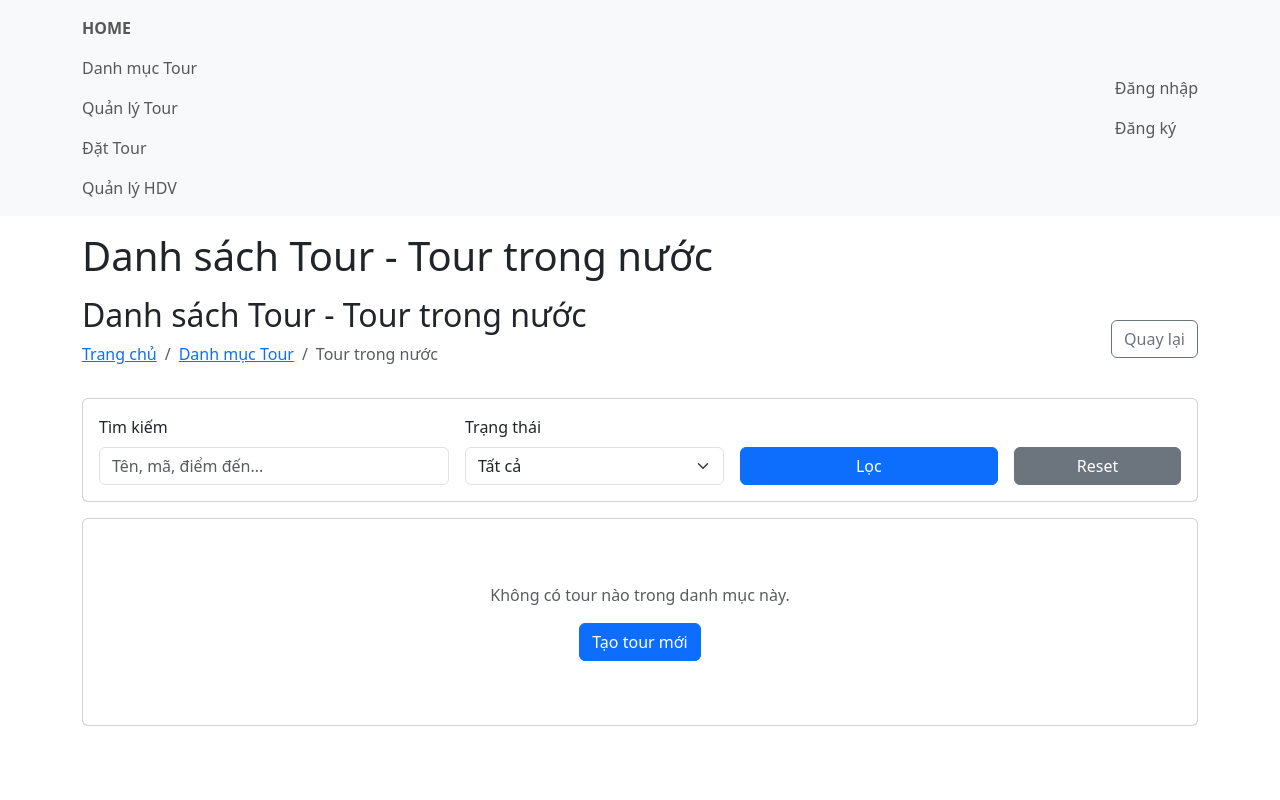
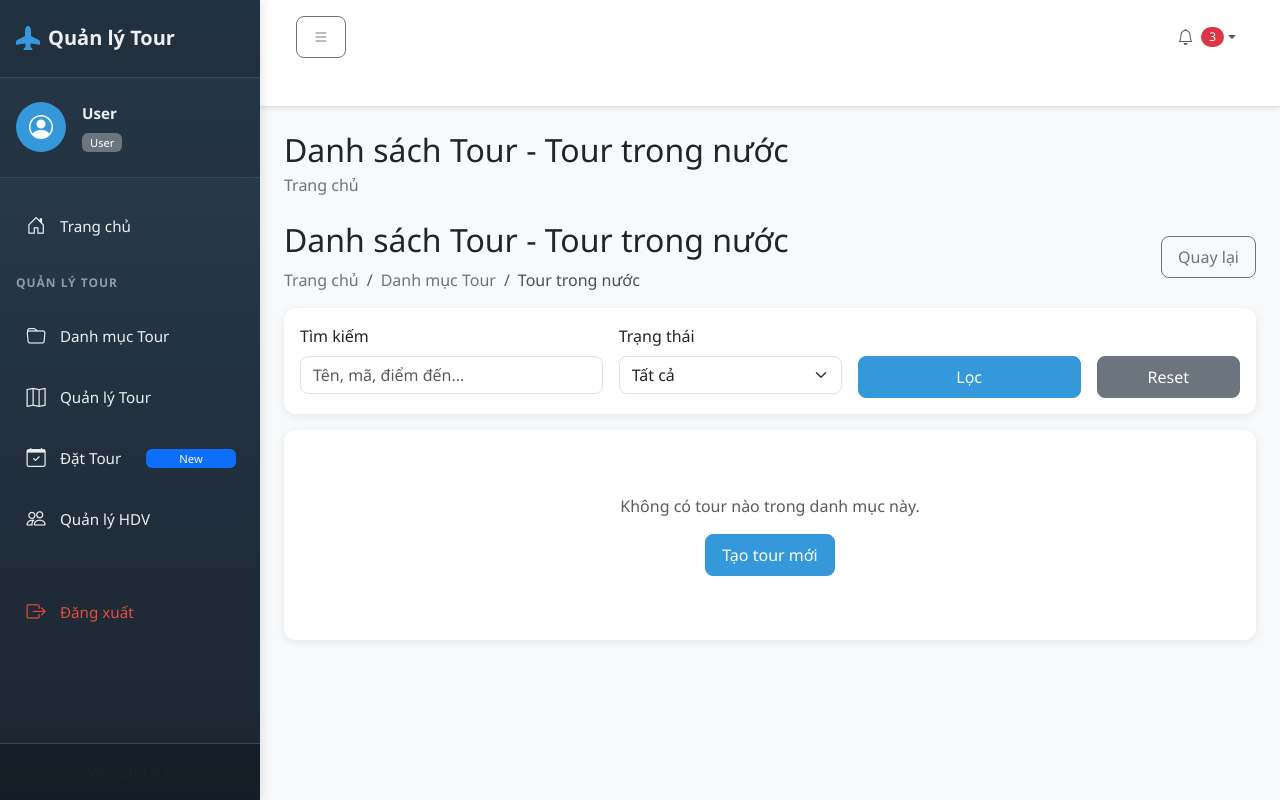
Before and after one commit to century4u/duan1-nhom5, a PHP site: page /duan1-nhom5/?action=tour-categories/view-tours&category=domestic in a window 1280 px wide. Run offline with PHP 8.4, Linux system fonts and the light colour scheme; data that the repository does not hold is empty.

Commit message:
feat: Tạo layout admin với sidebar đẹp và responsive

```diff
--- /dev/null
+++ b/duan1-nhom5/assets/css/admin.css
@@ -0,0 +1,441 @@
+/* ============================================
+   Admin Sidebar Styles
+   ============================================ */
+
+:root {
+    --sidebar-width: 260px;
+    --sidebar-collapsed-width: 70px;
+    --sidebar-bg: #2c3e50;
+    --sidebar-hover: #34495e;
+    --sidebar-active: #3498db;
+    --sidebar-text: #ecf0f1;
+    --sidebar-divider: #34495e;
+    --content-bg: #f8f9fa;
+    --transition: all 0.3s ease;
+}
+
+* {
+    margin: 0;
+    padding: 0;
+    box-sizing: border-box;
+}
+
+body {
+    font-family: 'Segoe UI', Tahoma, Geneva, Verdana, sans-serif;
+    background-color: var(--content-bg);
+    overflow-x: hidden;
+}
+
+.wrapper {
+    display: flex;
+    width: 100%;
+    min-height: 100vh;
+}
+
+/* ============================================
+   Sidebar Styles
+   ============================================ */
+
+.sidebar {
+    width: var(--sidebar-width);
+    background: linear-gradient(180deg, var(--sidebar-bg) 0%, #1a252f 100%);
+    color: var(--sidebar-text);
+    position: fixed;
+    height: 100vh;
+    left: 0;
+    top: 0;
+    z-index: 1000;
+    transition: var(--transition);
+    overflow-y: auto;
+    overflow-x: hidden;
+    box-shadow: 2px 0 10px rgba(0, 0, 0, 0.1);
+}
+
+.sidebar::-webkit-scrollbar {
+    width: 6px;
+}
+
+.sidebar::-webkit-scrollbar-track {
+    background: rgba(255, 255, 255, 0.1);
+}
+
+.sidebar::-webkit-scrollbar-thumb {
+    background: rgba(255, 255, 255, 0.3);
+    border-radius: 3px;
+}
+
+.sidebar::-webkit-scrollbar-thumb:hover {
+    background: rgba(255, 255, 255, 0.5);
+}
+
+/* Sidebar Header */
+.sidebar-header {
+    padding: 1.5rem 1rem;
+    background: rgba(0, 0, 0, 0.2);
+    display: flex;
+    justify-content: space-between;
+    align-items: center;
+    border-bottom: 1px solid var(--sidebar-divider);
+}
+
+.sidebar-header h3 {
+    color: var(--sidebar-text);
+    font-size: 1.25rem;
+    font-weight: 600;
+    display: flex;
+    align-items: center;
+    gap: 0.5rem;
+}
+
+.sidebar-header h3 i {
+    font-size: 1.5rem;
+    color: var(--sidebar-active);
+}
+
+.sidebar-title {
+    white-space: nowrap;
+}
+
+/* Sidebar User Info */
+.sidebar-user {
+    padding: 1.5rem 1rem;
+    border-bottom: 1px solid var(--sidebar-divider);
+    background: rgba(0, 0, 0, 0.1);
+}
+
+.user-info {
+    display: flex;
+    align-items: center;
+    gap: 1rem;
+}
+
+.user-avatar {
+    width: 50px;
+    height: 50px;
+    border-radius: 50%;
+    background: var(--sidebar-active);
+    display: flex;
+    align-items: center;
+    justify-content: center;
+    font-size: 1.5rem;
+    color: white;
+    flex-shrink: 0;
+}
+
+.user-details {
+    flex: 1;
+    min-width: 0;
+}
+
+.user-name {
+    font-weight: 600;
+    font-size: 0.95rem;
+    color: var(--sidebar-text);
+    white-space: nowrap;
+    overflow: hidden;
+    text-overflow: ellipsis;
+}
+
+.user-role {
+    margin-top: 0.25rem;
+}
+
+.user-role .badge {
+    font-size: 0.7rem;
+    padding: 0.25rem 0.5rem;
+}
+
+/* Sidebar Menu */
+.sidebar-menu {
+    list-style: none;
+    padding: 1rem 0;
+    margin: 0;
+}
+
+.menu-divider {
+    padding: 0.75rem 1rem;
+    font-size: 0.75rem;
+    text-transform: uppercase;
+    letter-spacing: 1px;
+    color: rgba(255, 255, 255, 0.5);
+    font-weight: 600;
+    margin-top: 0.5rem;
+}
+
+.menu-divider:first-child {
+    margin-top: 0;
+}
+
+.menu-item {
+    margin: 0.25rem 0;
+}
+
+.menu-link {
+    display: flex;
+    align-items: center;
+    padding: 0.875rem 1.5rem;
+    color: var(--sidebar-text);
+    text-decoration: none;
+    transition: var(--transition);
+    position: relative;
+    gap: 0.75rem;
+    font-size: 0.95rem;
+}
+
+.menu-link:hover {
+    background: var(--sidebar-hover);
+    color: white;
+    padding-left: 2rem;
+}
+
+.menu-link.active {
+    background: var(--sidebar-active);
+    color: white;
+    font-weight: 600;
+}
+
+.menu-link.active::before {
+    content: '';
+    position: absolute;
+    left: 0;
+    top: 0;
+    bottom: 0;
+    width: 4px;
+    background: white;
+}
+
+.menu-link i {
+    font-size: 1.2rem;
+    width: 24px;
+    text-align: center;
+    flex-shrink: 0;
+}
+
+.menu-link span {
+    flex: 1;
+    white-space: nowrap;
+}
+
+.menu-link .badge {
+    margin-left: auto;
+    font-size: 0.7rem;
+    padding: 0.25rem 0.5rem;
+}
+
+.menu-link.text-danger {
+    color: #e74c3c !important;
+}
+
+.menu-link.text-danger:hover {
+    background: rgba(231, 76, 60, 0.2);
+    color: #e74c3c !important;
+}
+
+/* Sidebar Footer */
+.sidebar-footer {
+    padding: 1rem;
+    text-align: center;
+    border-top: 1px solid var(--sidebar-divider);
+    position: absolute;
+    bottom: 0;
+    left: 0;
+    right: 0;
+    background: rgba(0, 0, 0, 0.2);
+}
+
+/* ============================================
+   Content Area
+   ============================================ */
+
+.content {
+    margin-left: var(--sidebar-width);
+    width: calc(100% - var(--sidebar-width));
+    min-height: 100vh;
+    transition: var(--transition);
+    background: var(--content-bg);
+}
+
+.content.active {
+    margin-left: 0;
+    width: 100%;
+}
+
+/* Top Navbar */
+.content .navbar {
+    padding: 1rem 1.5rem;
+    border-bottom: 1px solid #dee2e6;
+}
+
+.content .navbar .btn {
+    border-radius: 8px;
+    padding: 0.5rem 1rem;
+}
+
+/* ============================================
+   Responsive Design
+   ============================================ */
+
+@media (max-width: 768px) {
+    .sidebar {
+        transform: translateX(-100%);
+        box-shadow: none;
+    }
+
+    .sidebar.active {
+        transform: translateX(0);
+        box-shadow: 2px 0 10px rgba(0, 0, 0, 0.3);
+    }
+
+    .content {
+        margin-left: 0;
+        width: 100%;
+    }
+
+    .content.active {
+        margin-left: 0;
+    }
+
+    .sidebar-header {
+        position: relative;
+    }
+
+    #sidebarCollapse {
+        display: block !important;
+    }
+}
+
+@media (min-width: 769px) {
+    #sidebarCollapse {
+        display: none !important;
+    }
+}
+
+/* ============================================
+   Page Content Styles
+   ============================================ */
+
+.container-fluid {
+    padding-bottom: 2rem;
+}
+
+.breadcrumb {
+    background: transparent;
+    padding: 0;
+    margin: 0;
+}
+
+.breadcrumb-item a {
+    color: #6c757d;
+    text-decoration: none;
+}
+
+.breadcrumb-item a:hover {
+    color: var(--sidebar-active);
+}
+
+.breadcrumb-item.active {
+    color: #495057;
+}
+
+/* Card Enhancements */
+.card {
+    border: none;
+    border-radius: 12px;
+    box-shadow: 0 2px 8px rgba(0, 0, 0, 0.08);
+    transition: var(--transition);
+    margin-bottom: 1.5rem;
+}
+
+.card:hover {
+    box-shadow: 0 4px 12px rgba(0, 0, 0, 0.12);
+}
+
+.card-header {
+    border-radius: 12px 12px 0 0 !important;
+    border-bottom: 1px solid #dee2e6;
+    font-weight: 600;
+}
+
+/* Button Enhancements */
+.btn {
+    border-radius: 8px;
+    padding: 0.5rem 1rem;
+    font-weight: 500;
+    transition: var(--transition);
+}
+
+.btn-primary {
+    background: var(--sidebar-active);
+    border-color: var(--sidebar-active);
+}
+
+.btn-primary:hover {
+    background: #2980b9;
+    border-color: #2980b9;
+    transform: translateY(-1px);
+    box-shadow: 0 4px 8px rgba(52, 152, 219, 0.3);
+}
+
+/* Table Enhancements */
+.table {
+    border-radius: 8px;
+    overflow: hidden;
+}
+
+.table thead {
+    background: var(--sidebar-bg);
+    color: white;
+}
+
+.table tbody tr {
+    transition: var(--transition);
+}
+
+.table tbody tr:hover {
+    background: #f8f9fa;
+    transform: scale(1.01);
+}
+
+/* Alert Enhancements */
+.alert {
+    border-radius: 8px;
+    border: none;
+    box-shadow: 0 2px 8px rgba(0, 0, 0, 0.08);
+}
+
+/* Form Enhancements */
+.form-control,
+.form-select {
+    border-radius: 8px;
+    border: 1px solid #dee2e6;
+    transition: var(--transition);
+}
+
+.form-control:focus,
+.form-select:focus {
+    border-color: var(--sidebar-active);
+    box-shadow: 0 0 0 0.2rem rgba(52, 152, 219, 0.25);
+}
+
+/* Badge Enhancements */
+.badge {
+    padding: 0.35em 0.65em;
+    border-radius: 6px;
+    font-weight: 500;
+}
+
+/* Animation */
+@keyframes fadeIn {
+    from {
+        opacity: 0;
+        transform: translateY(10px);
+    }
+    to {
+        opacity: 1;
+        transform: translateY(0);
+    }
+}
+
+.container-fluid > * {
+    animation: fadeIn 0.3s ease;
+}
--- a/duan1-nhom5/configs/env.php
+++ b/duan1-nhom5/configs/env.php
@@ -7,6 +7,7 @@ define('PATH_ROOT',         __DIR__ . '/../');
 define('PATH_VIEW',         PATH_ROOT . 'views/');
 
 define('PATH_VIEW_MAIN',    PATH_ROOT . 'views/main.php');
+define('PATH_VIEW_ADMIN',   PATH_ROOT . 'views/admin/main.php');
 
 define('BASE_ASSETS_UPLOADS',   BASE_URL . 'assets/uploads/');
 
--- a/duan1-nhom5/controllers/BookingController.php
+++ b/duan1-nhom5/controllers/BookingController.php
@@ -42,7 +42,7 @@ class BookingController
 
         $title = 'Quản lý Đặt Tour';
         $view = 'booking/index';
-        require_once PATH_VIEW_MAIN;
+        require_once PATH_VIEW_ADMIN;
     }
 
     /**
@@ -75,7 +75,7 @@ class BookingController
 
         $title = 'Đặt Tour Mới';
         $view = 'booking/create';
-        require_once PATH_VIEW_MAIN;
+        require_once PATH_VIEW_ADMIN;
     }
 
     /**
@@ -198,7 +198,7 @@ class BookingController
 
         $title = 'Chi tiết Đặt Tour #' . $booking['id'];
         $view = 'booking/show';
-        require_once PATH_VIEW_MAIN;
+        require_once PATH_VIEW_ADMIN;
     }
 
     /**
--- a/duan1-nhom5/controllers/TourCategoryController.php
+++ b/duan1-nhom5/controllers/TourCategoryController.php
@@ -28,7 +28,7 @@ class TourCategoryController
 
         $title = 'Quản lý Danh mục Tour';
         $view = 'tour-category/index';
-        require_once PATH_VIEW_MAIN;
+        require_once PATH_VIEW_ADMIN;
     }
 
     /**
@@ -75,6 +75,6 @@ class TourCategoryController
 
         $title = 'Danh sách Tour - ' . $categoryName;
         $view = 'tour-category/tours';
-        require_once PATH_VIEW_MAIN;
+        require_once PATH_VIEW_ADMIN;
     }
 }
--- /dev/null
+++ b/duan1-nhom5/views/admin/main.php
@@ -0,0 +1,264 @@
+<!DOCTYPE html>
+<html lang="vi">
+
+<head>
+    <meta charset="UTF-8">
+    <meta name="viewport" content="width=device-width, initial-scale=1.0">
+    <title><?= $title ?? 'Admin Panel' ?> - Quản lý Tour</title>
+
+    <!-- Bootstrap 5 CSS -->
+    <link href="https://cdn.jsdelivr.net/npm/bootstrap@5.3.3/dist/css/bootstrap.min.css" rel="stylesheet">
+
+    <!-- Bootstrap Icons -->
+    <link rel="stylesheet" href="https://cdn.jsdelivr.net/npm/bootstrap-icons@1.11.1/font/bootstrap-icons.css">
+
+    <!-- Custom Admin CSS -->
+    <link rel="stylesheet" href="<?= BASE_URL ?>assets/css/admin.css">
+</head>
+
+<body>
+    <div class="wrapper">
+        <!-- Sidebar -->
+        <nav id="sidebar" class="sidebar">
+            <div class="sidebar-header">
+                <h3 class="mb-0">
+                    <i class="bi bi-airplane-fill"></i>
+                    <span class="sidebar-title">Quản lý Tour</span>
+                </h3>
+                <button type="button" id="sidebarCollapse" class="btn btn-sm btn-outline-light d-md-none">
+                    <i class="bi bi-x-lg"></i>
+                </button>
+            </div>
+
+            <div class="sidebar-user">
+                <div class="user-info">
+                    <div class="user-avatar">
+                        <i class="bi bi-person-circle"></i>
+                    </div>
+                    <div class="user-details">
+                        <div class="user-name"><?= htmlspecialchars($_SESSION['full_name'] ?? $_SESSION['username'] ?? 'User') ?></div>
+                        <div class="user-role">
+                            <?php if (isAdmin()): ?>
+                                <span class="badge bg-danger">Admin</span>
+                            <?php else: ?>
+                                <span class="badge bg-secondary">User</span>
+                            <?php endif; ?>
+                        </div>
+                    </div>
+                </div>
+            </div>
+
+            <ul class="sidebar-menu">
+                <li class="menu-item">
+                    <a href="<?= BASE_URL ?>" class="menu-link">
+                        <i class="bi bi-house-door"></i>
+                        <span>Trang chủ</span>
+                    </a>
+                </li>
+
+                <li class="menu-divider">
+                    <span>Quản lý Tour</span>
+                </li>
+
+                <li class="menu-item">
+                    <a href="<?= BASE_URL ?>?action=tour-categories" class="menu-link <?= (isset($_GET['action']) && $_GET['action'] === 'tour-categories') ? 'active' : '' ?>">
+                        <i class="bi bi-folder"></i>
+                        <span>Danh mục Tour</span>
+                    </a>
+                </li>
+
+                <li class="menu-item">
+                    <a href="<?= BASE_URL ?>?action=tours" class="menu-link <?= (isset($_GET['action']) && strpos($_GET['action'] ?? '', 'tours') === 0) ? 'active' : '' ?>">
+                        <i class="bi bi-map"></i>
+                        <span>Quản lý Tour</span>
+                    </a>
+                </li>
+
+                <li class="menu-item">
+                    <a href="<?= BASE_URL ?>?action=bookings" class="menu-link <?= (isset($_GET['action']) && strpos($_GET['action'] ?? '', 'bookings') === 0) ? 'active' : '' ?>">
+                        <i class="bi bi-calendar-check"></i>
+                        <span>Đặt Tour</span>
+                        <span class="badge bg-primary ms-auto">New</span>
+                    </a>
+                </li>
+
+                <li class="menu-item">
+                    <a href="<?= BASE_URL ?>?action=guides" class="menu-link <?= (isset($_GET['action']) && strpos($_GET['action'] ?? '', 'guides') === 0) ? 'active' : '' ?>">
+                        <i class="bi bi-people"></i>
+                        <span>Quản lý HDV</span>
+                    </a>
+                </li>
+
+                <?php if (isAdmin()): ?>
+                <li class="menu-divider">
+                    <span>Hệ thống</span>
+                </li>
+
+                <li class="menu-item">
+                    <a href="#" class="menu-link">
+                        <i class="bi bi-person-gear"></i>
+                        <span>Quản lý User</span>
+                    </a>
+                </li>
+
+                <li class="menu-item">
+                    <a href="#" class="menu-link">
+                        <i class="bi bi-bar-chart"></i>
+                        <span>Thống kê</span>
+                    </a>
+                </li>
+                <?php endif; ?>
+
+                <li class="menu-divider"></li>
+
+                <li class="menu-item">
+                    <a href="<?= BASE_URL ?>?action=logout" class="menu-link text-danger">
+                        <i class="bi bi-box-arrow-right"></i>
+                        <span>Đăng xuất</span>
+                    </a>
+                </li>
+            </ul>
+
+            <div class="sidebar-footer">
+                <small class="text-muted">Version 1.0.0</small>
+            </div>
+        </nav>
+
+        <!-- Page Content -->
+        <div id="content" class="content">
+            <!-- Top Navbar -->
+            <nav class="navbar navbar-expand-lg navbar-light bg-white shadow-sm mb-4">
+                <div class="container-fluid">
+                    <button type="button" id="sidebarToggle" class="btn btn-outline-secondary">
+                        <i class="bi bi-list"></i>
+                    </button>
+
+                    <div class="navbar-nav ms-auto">
+                        <div class="nav-item dropdown">
+                            <a class="nav-link dropdown-toggle d-flex align-items-center" href="#" role="button" data-bs-toggle="dropdown">
+                                <i class="bi bi-bell me-2"></i>
+                                <span class="badge bg-danger rounded-pill">3</span>
+                            </a>
+                            <ul class="dropdown-menu dropdown-menu-end">
+                                <li><h6 class="dropdown-header">Thông báo</h6></li>
+                                <li><a class="dropdown-item" href="#">Booking mới #123</a></li>
+                                <li><a class="dropdown-item" href="#">Tour sắp hết hạn</a></li>
+                                <li><hr class="dropdown-divider"></li>
+                                <li><a class="dropdown-item text-center" href="#">Xem tất cả</a></li>
+                            </ul>
+                        </div>
+                    </div>
+                </div>
+            </nav>
+
+            <!-- Main Content -->
+            <div class="container-fluid px-4">
+                <!-- Page Header -->
+                <div class="d-flex justify-content-between align-items-center mb-4">
+                    <div>
+                        <h2 class="mb-1"><?= $title ?? 'Dashboard' ?></h2>
+                        <nav aria-label="breadcrumb">
+                            <ol class="breadcrumb mb-0">
+                                <li class="breadcrumb-item"><a href="<?= BASE_URL ?>">Trang chủ</a></li>
+                                <?php if (isset($breadcrumb)): ?>
+                                    <?php foreach ($breadcrumb as $item): ?>
+                                        <li class="breadcrumb-item <?= $item['active'] ?? false ? 'active' : '' ?>">
+                                            <?php if ($item['active'] ?? false): ?>
+                                                <?= htmlspecialchars($item['name']) ?>
+                                            <?php else: ?>
+                                                <a href="<?= $item['url'] ?>"><?= htmlspecialchars($item['name']) ?></a>
+                                            <?php endif; ?>
+                                        </li>
+                                    <?php endforeach; ?>
+                                <?php endif; ?>
+                            </ol>
+                        </nav>
+                    </div>
+                </div>
+
+                <!-- Flash Messages -->
+                <?php if (isset($_SESSION['success'])): ?>
+                    <div class="alert alert-success alert-dismissible fade show" role="alert">
+                        <i class="bi bi-check-circle me-2"></i>
+                        <?= $_SESSION['success'] ?>
+                        <?php unset($_SESSION['success']); ?>
+                        <button type="button" class="btn-close" data-bs-dismiss="alert"></button>
+                    </div>
+                <?php endif; ?>
+
+                <?php if (isset($_SESSION['error'])): ?>
+                    <div class="alert alert-danger alert-dismissible fade show" role="alert">
+                        <i class="bi bi-exclamation-triangle me-2"></i>
+                        <?= $_SESSION['error'] ?>
+                        <?php unset($_SESSION['error']); ?>
+                        <button type="button" class="btn-close" data-bs-dismiss="alert"></button>
+                    </div>
+                <?php endif; ?>
+
+                <?php if (isset($_SESSION['errors'])): ?>
+                    <div class="alert alert-danger alert-dismissible fade show" role="alert">
+                        <i class="bi bi-exclamation-triangle me-2"></i>
+                        <strong>Có lỗi xảy ra:</strong>
+                        <ul class="mb-0 mt-2">
+                            <?php foreach ($_SESSION['errors'] as $error): ?>
+                                <li><?= htmlspecialchars($error) ?></li>
+                            <?php endforeach; ?>
+                        </ul>
+                        <?php unset($_SESSION['errors']); ?>
+                        <button type="button" class="btn-close" data-bs-dismiss="alert"></button>
+                    </div>
+                <?php endif; ?>
+
+                <!-- Page Content -->
+                <?php
+                if (isset($view)) {
+                    require_once PATH_VIEW . $view . '.php';
+                }
+                ?>
+            </div>
+        </div>
+    </div>
+
+    <!-- Bootstrap 5 JS -->
+    <script src="https://cdn.jsdelivr.net/npm/bootstrap@5.3.3/dist/js/bootstrap.bundle.min.js"></script>
+
+    <!-- Custom Admin JS -->
+    <script>
+        // Sidebar Toggle
+        document.addEventListener('DOMContentLoaded', function() {
+            const sidebar = document.getElementById('sidebar');
+            const content = document.getElementById('content');
+            const sidebarToggle = document.getElementById('sidebarToggle');
+            const sidebarCollapse = document.getElementById('sidebarCollapse');
+
+            // Toggle sidebar
+            if (sidebarToggle) {
+                sidebarToggle.addEventListener('click', function() {
+                    sidebar.classList.toggle('active');
+                    content.classList.toggle('active');
+                });
+            }
+
+            // Close sidebar on mobile
+            if (sidebarCollapse) {
+                sidebarCollapse.addEventListener('click', function() {
+                    sidebar.classList.remove('active');
+                    content.classList.remove('active');
+                });
+            }
+
+            // Close sidebar when clicking outside on mobile
+            document.addEventListener('click', function(event) {
+                const isClickInsideSidebar = sidebar.contains(event.target);
+                const isClickOnToggle = sidebarToggle && sidebarToggle.contains(event.target);
+
+                if (!isClickInsideSidebar && !isClickOnToggle && window.innerWidth < 768) {
+                    sidebar.classList.remove('active');
+                    content.classList.remove('active');
+                }
+            });
+        });
+    </script>
+</body>
+
+</html>
```
Also changed, not shown: duan1-nhom5/controllers/GuideController.php (+4 -4 lines), duan1-nhom5/controllers/TourController.php (+4 -4 lines).
